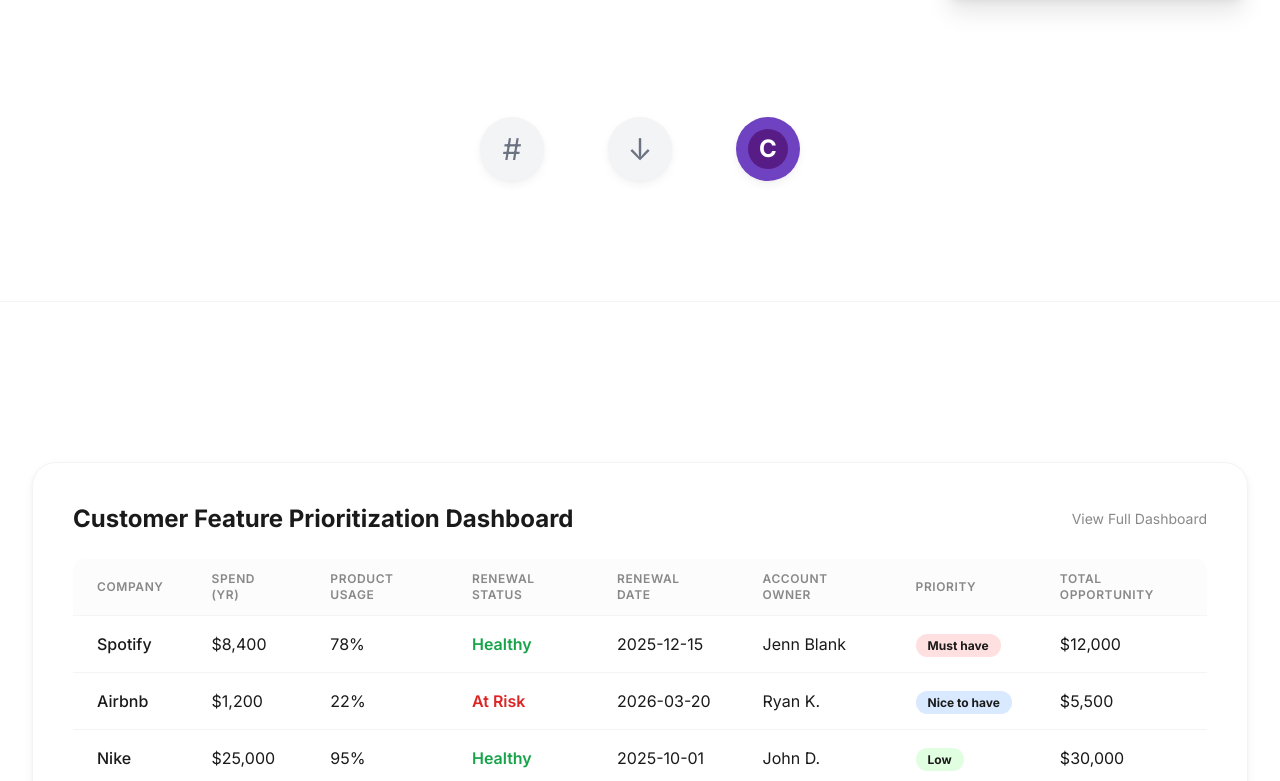
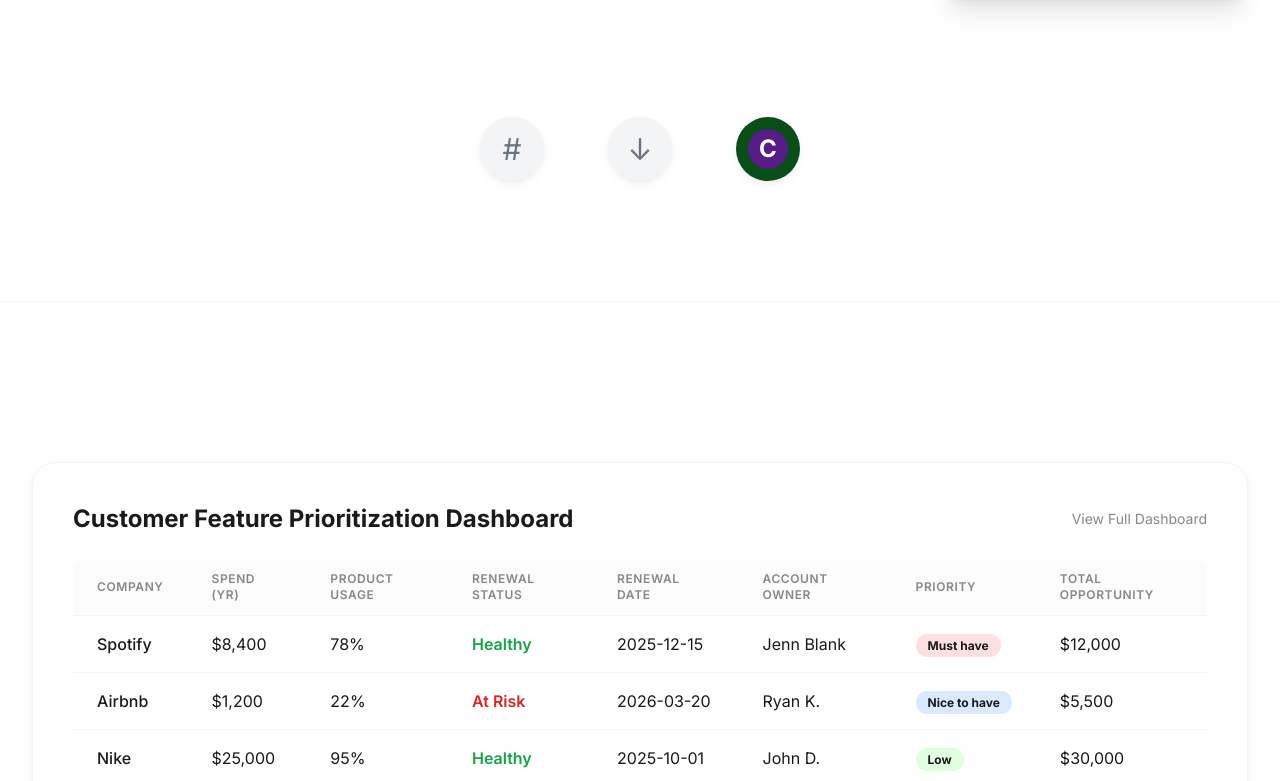
Before and after one commit to AuraJosh/AuraGEO, a plain HTML site: page index.html in a window 1280 px wide. Shown: the part 505-1286 px from the top of the page. Drawn offline with nearby package versions, Linux system fonts and the light colour scheme.

Commit message:
purple to green test

```diff
--- a/index.html
+++ b/index.html
@@ -12,7 +12,7 @@
             --color-black: #1A1A1A;
             --color-grey-dark: #666666;
             --color-grey-light: #888888;
-            --color-purple: #6F42C1;
+            --color-purple: #074f17;
             --color-blue-light: #D9E9FF; /* Adjusted light blue for CTA background */
             --color-red-light: #FFE0E0;
             --color-green-light: #E0FFE0;
```
